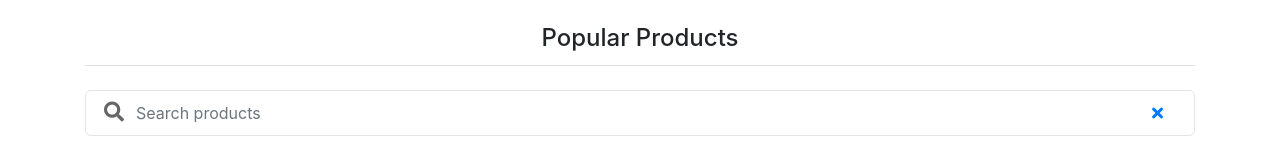
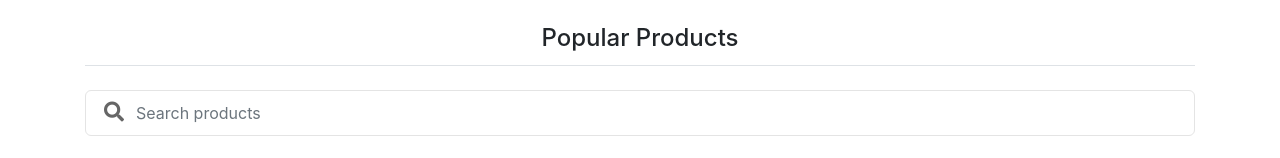
Before and after one commit to syedtauhid/product-hunt, a React (Create React App) app: page / in a window 1280 px wide. Shown: the top 158 px of the page. Built offline with nearby package versions, Linux system fonts and the light colour scheme.

Commit message:
hide clear search icon while there is no text

```diff
--- a/src/components/SearchBox.jsx
+++ b/src/components/SearchBox.jsx
@@ -10,7 +10,10 @@ const SearchBox = ({ text, placeholder, onTextChange }) => {
                     <i className="fas far fa-search mt-2"></i>
                 </span>
                 <input type="text" value={ text } className="form-control input-lg" onChange={ (e) => onTextChange(e.currentTarget.value)}  placeholder={ placeholder } />
-                <button className="btn btn-link" type="button" onClick={()=>onTextChange('')}><i className="fas far fa-times"></i></button>
+                {
+                    text &&
+                    <button className="btn btn-link" type="button" onClick={() => onTextChange('')}><i className="fas far fa-times"></i></button>
+                }
             </div>
         </div>
     )
--- a/src/components/products/ProductList.jsx
+++ b/src/components/products/ProductList.jsx
@@ -14,7 +14,8 @@ const ProductList = ({ products, onVote }) => {
 
         <div className="mt-4">
             {
-                products && products.map((product,  key) => <ProductRow product={product} key={key} onVote={(count) => onVote(product.id, count)} />)
+                products && products.map((product, key) =>
+                    <ProductRow product={product} key={key} onVote={(count) => onVote(product.id, count)} />)
             }
         </div>
     );
```
